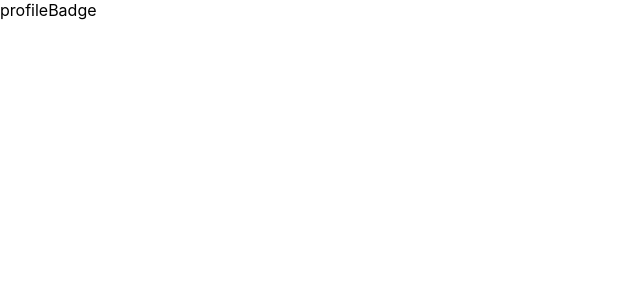
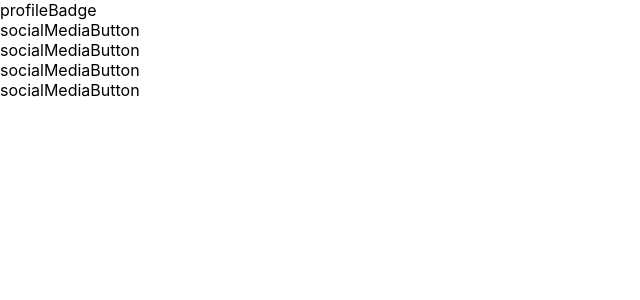
Before and after one commit to Yuriririril/yuriririril-2, a React (Vite) app: page / in a window 1280 px wide. Shown: the top 300 px of the page, without its empty margins (0-640 px from the left). Built offline with nearby package versions, Linux system fonts and the light colour scheme.

Commit message:
establish socialMediaButtons

```diff
--- a/src/components/home/profileCard/profileCard.tsx
+++ b/src/components/home/profileCard/profileCard.tsx
@@ -1,9 +1,11 @@
 import ProfileBadge from './profileBadge/profileBadge';
+import SocialMediaButtons from './socialMediaButtons/socialMediaButtons';
 
 const profileCard = () => {
   return (
     <div className="profileCard">
       <ProfileBadge />
+      <SocialMediaButtons />
     </div>
   );
 };
--- a/src/components/home/profileCard/socialMediaButtons/socialMediaButton/socialMediaButton.tsx
+++ b/src/components/home/profileCard/socialMediaButtons/socialMediaButton/socialMediaButton.tsx
@@ -0,0 +1,5 @@
+const socialMediaButton = () => {
+  return <div className="socialMediaButton">socialMediaButton</div>;
+};
+
+export default socialMediaButton;
--- a/src/components/home/profileCard/socialMediaButtons/socialMediaButtons.tsx
+++ b/src/components/home/profileCard/socialMediaButtons/socialMediaButtons.tsx
@@ -0,0 +1,14 @@
+import SocialMediaButton from './socialMediaButton/socialMediaButton';
+
+const socialMediaButtons = () => {
+  return (
+    <div className="socialMediaButtons">
+      <SocialMediaButton />
+      <SocialMediaButton />
+      <SocialMediaButton />
+      <SocialMediaButton />
+    </div>
+  );
+};
+
+export default socialMediaButtons;
```
